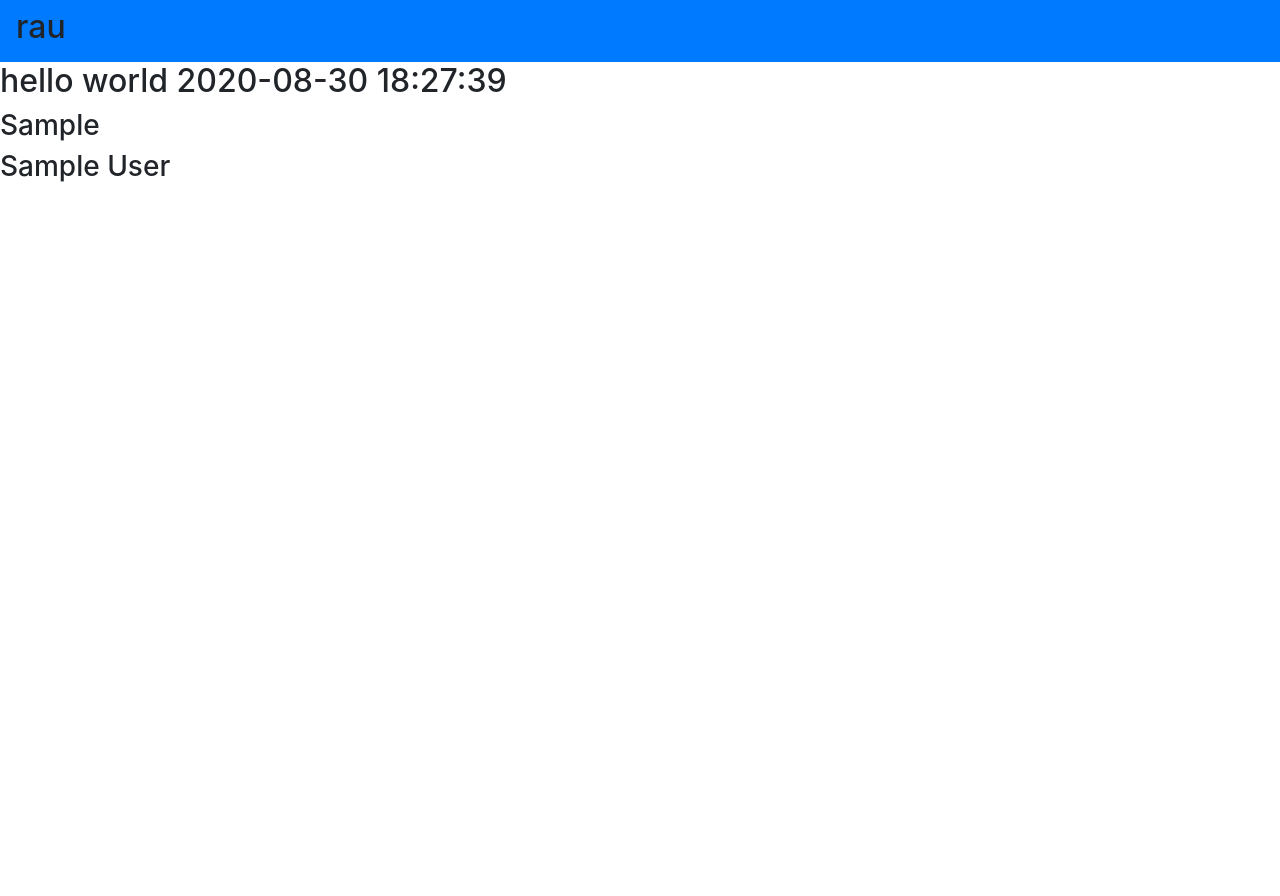
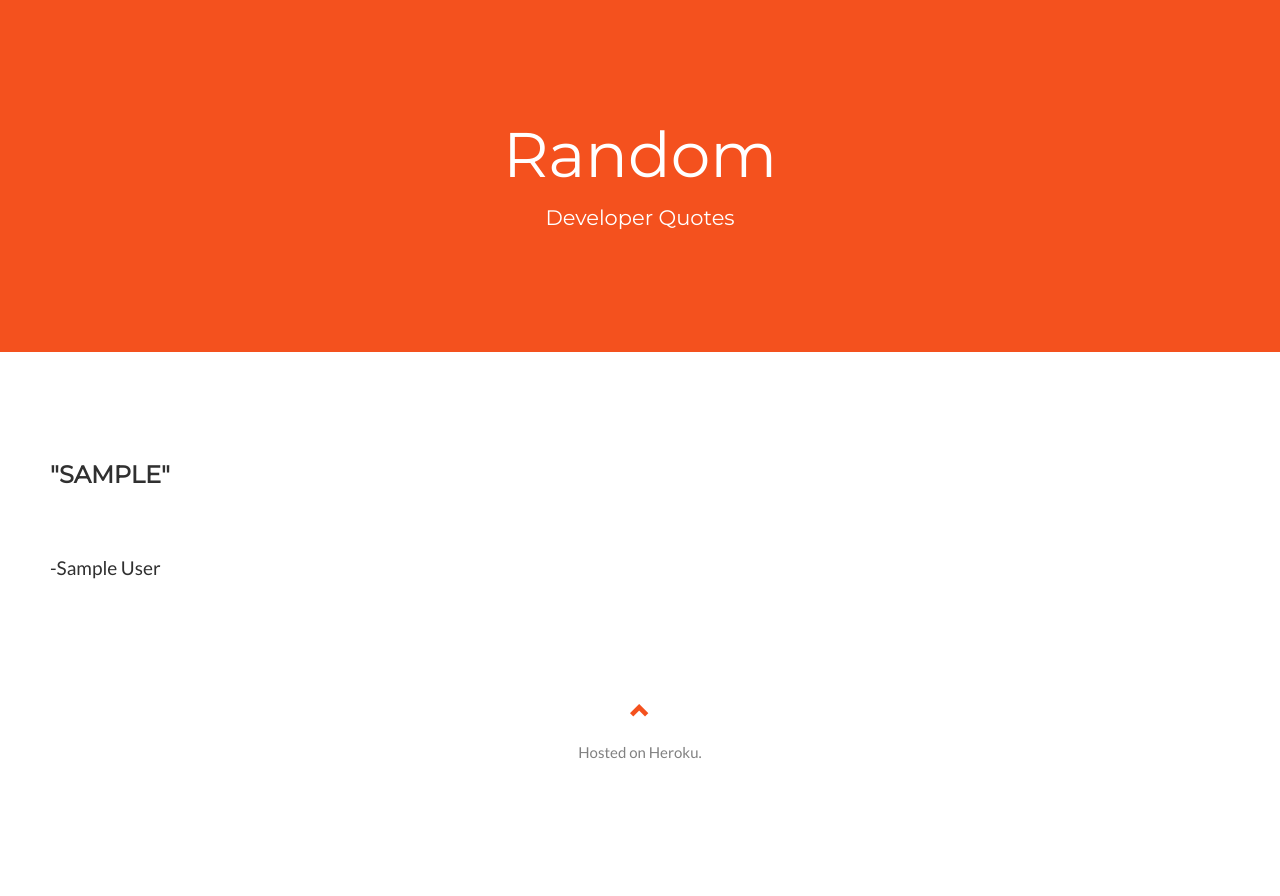
Before and after one commit to hrithwikbharadwaj/BasicFlaskQuoteApp, a Flask app: page / in a window 1280 px wide. Before the commit the page ends 182 px from the top, so only its background shows below. Run offline with Flask 2, Linux system fonts and the light colour scheme; a database or web service that is not in the repository returns one stand-in record (values such as "Sample title"); data that the repository does not hold is empty; some libraries are stand-ins or nearby versions.

Commit message:
W3 theme

```diff
--- a/app.py
+++ b/app.py
@@ -3,6 +3,7 @@ import datetime
 from flask_compress import Compress
 from flask_sslify import SSLify
 import requests
+import time
 
 
 
@@ -27,6 +28,11 @@ def date():
     url = 'https://programming-quotes-api.herokuapp.com/quotes/random'
     r = requests.get(url).json()
 
+        # time.sleep(20)
+
+
+
+
     return render_template('/index.html',date=dateTime,quote=r)
 
 if __name__ == "__main__":
--- a/templates/index.html
+++ b/templates/index.html
@@ -1,22 +1,266 @@
 <!DOCTYPE html>
 <html lang="en">
 <head>
-    <meta charset="UTF-8">
-    <meta name="viewport" content="width=device-width, initial-scale=1.0">
-    <title>Document</title>
+  <!-- Theme Made By www.w3schools.com -->
+  <title>Developer Quotes</title>
+  <meta charset="utf-8">
+
+  <meta name="viewport" content="width=device-width, initial-scale=1">
+  <link rel="stylesheet" href="https://maxcdn.bootstrapcdn.com/bootstrap/3.4.1/css/bootstrap.min.css">
+  <link href="https://fonts.googleapis.com/css?family=Montserrat" rel="stylesheet" type="text/css">
+  <link href="https://fonts.googleapis.com/css?family=Lato" rel="stylesheet" type="text/css">
+  <script src="https://ajax.googleapis.com/ajax/libs/jquery/3.5.1/jquery.min.js"></script>
+  <script src="https://maxcdn.bootstrapcdn.com/bootstrap/3.4.1/js/bootstrap.min.js"></script>
+  <style>
+  body {
+    font: 400 15px Lato, sans-serif;
+    line-height: 1.8;
+    color: #818181;
+  }
+  h2 {
+    font-size: 24px;
+    text-transform: uppercase;
+    color: #303030;
+    font-weight: 600;
+    margin-bottom: 30px;
+  }
+  h4 {
+    font-size: 19px;
+    line-height: 1.375em;
+    color: #303030;
+    font-weight: 400;
+    margin-bottom: 30px;
+  }
+  .jumbotron {
+    background-color: #f4511e;
+    color: #fff;
+    padding: 100px 25px;
+    font-family: Montserrat, sans-serif;
+  }
+  .container-fluid {
+    padding: 60px 50px;
+  }
+  .bg-grey {
+    background-color: #f6f6f6;
+  }
+  .logo-small {
+    color: #f4511e;
+    font-size: 50px;
+  }
+  .logo {
+    color: #f4511e;
+    font-size: 200px;
+  }
+  .thumbnail {
+    padding: 0 0 15px 0;
+    border: none;
+    border-radius: 0;
+  }
+  .thumbnail img {
+    width: 100%;
+    height: 100%;
+    margin-bottom: 10px;
+  }
+  .carousel-control.right, .carousel-control.left {
+    background-image: none;
+    color: #f4511e;
+  }
+  .carousel-indicators li {
+    border-color: #f4511e;
+  }
+  .carousel-indicators li.active {
+    background-color: #f4511e;
+  }
+  .item h4 {
+    font-size: 19px;
+    line-height: 1.375em;
+    font-weight: 400;
+    font-style: italic;
+    margin: 70px 0;
+  }
+  .item span {
+    font-style: normal;
+  }
+  .panel {
+    border: 1px solid #f4511e;
+    border-radius:0 !important;
+    transition: box-shadow 0.5s;
+  }
+  .panel:hover {
+    box-shadow: 5px 0px 40px rgba(0,0,0, .2);
+  }
+  .panel-footer .btn:hover {
+    border: 1px solid #f4511e;
+    background-color: #fff !important;
+    color: #f4511e;
+  }
+  .panel-heading {
+    color: #fff !important;
+    background-color: #f4511e !important;
+    padding: 25px;
+    border-bottom: 1px solid transparent;
+    border-top-left-radius: 0px;
+    border-top-right-radius: 0px;
+    border-bottom-left-radius: 0px;
+    border-bottom-right-radius: 0px;
+  }
+  .panel-footer {
+    background-color: white !important;
+  }
+  .panel-footer h3 {
+    font-size: 32px;
+  }
+  .panel-footer h4 {
+    color: #aaa;
+    font-size: 14px;
+  }
+  .panel-footer .btn {
+    margin: 15px 0;
+    background-color: #f4511e;
+    color: #fff;
+  }
+  .navbar {
+    margin-bottom: 0;
+    background-color: #f4511e;
+    z-index: 9999;
+    border: 0;
+    font-size: 12px !important;
+    line-height: 1.42857143 !important;
+    letter-spacing: 4px;
+    border-radius: 0;
+    font-family: Montserrat, sans-serif;
+  }
+  .navbar li a, .navbar .navbar-brand {
+    color: #fff !important;
+  }
+  .navbar-nav li a:hover, .navbar-nav li.active a {
+    color: #f4511e !important;
+    background-color: #fff !important;
+  }
+  .navbar-default .navbar-toggle {
+    border-color: transparent;
+    color: #fff !important;
+  }
+  footer .glyphicon {
+    font-size: 20px;
+    margin-bottom: 20px;
+    color: #f4511e;
+  }
+  .slideanim {visibility:hidden;}
+  .slide {
+    animation-name: slide;
+    -webkit-animation-name: slide;
+    animation-duration: 1s;
+    -webkit-animation-duration: 1s;
+    visibility: visible;
+  }
+  @keyframes slide {
+    0% {
+      opacity: 0;
+      transform: translateY(70%);
+    }
+    100% {
+      opacity: 1;
+      transform: translateY(0%);
+    }
+  }
+  @-webkit-keyframes slide {
+    0% {
+      opacity: 0;
+      -webkit-transform: translateY(70%);
+    }
+    100% {
+      opacity: 1;
+      -webkit-transform: translateY(0%);
+    }
+  }
+  @media screen and (max-width: 768px) {
+    .col-sm-4 {
+      text-align: center;
+      margin: 25px 0;
+    }
+    .btn-lg {
+      width: 100%;
+      margin-bottom: 35px;
+    }
+  }
+  @media screen and (max-width: 480px) {
+    .logo {
+      font-size: 150px;
+    }
+  }
+  </style>
 </head>
-<body>
-    <link rel="stylesheet" href="https://stackpath.bootstrapcdn.com/bootstrap/4.1.3/css/bootstrap.min.css" integrity="sha384-MCw98/SFnGE8fJT3GXwEOngsV7Zt27NXFoaoApmYm81iuXoPkFOJwJ8ERdknLPMO" crossorigin="anonymous">
-    <script src="https://code.jquery.com/jquery-3.3.1.slim.min.js" integrity="sha384-q8i/X+965DzO0rT7abK41JStQIAqVgRVzpbzo5smXKp4YfRvH+8abtTE1Pi6jizo" crossorigin="anonymous"></script>
-    <script src="https://cdnjs.cloudflare.com/ajax/libs/popper.js/1.14.3/umd/popper.min.js" integrity="sha384-ZMP7rVo3mIykV+2+9J3UJ46jBk0WLaUAdn689aCwoqbBJiSnjAK/l8WvCWPIPm49" crossorigin="anonymous"></script>
-    <script src="https://stackpath.bootstrapcdn.com/bootstrap/4.1.3/js/bootstrap.min.js" integrity="sha384-ChfqqxuZUCnJSK3+MXmPNIyE6ZbWh2IMqE241rYiqJxyMiZ6OW/JmZQ5stwEULTy" crossorigin="anonymous"></script>
-    <nav class="navbar navbar-dark bg-primary">
-        <!-- Navbar content -->
-        <h2> rau</h2>
-      </nav>
-    <h2>hello world {{date}}</h2>
-    <h3>{{quote['en']}}</h3>
-    <h3>{{quote['author']}}</h3>
+<body id="myPage" data-spy="scroll" data-target=".navbar" data-offset="60">
+
+<nav class="navbar navbar-default navbar-fixed-top">
+  <div class="container">
+
+    <div class="collapse navbar-collapse" id="myNavbar">
+
+    </div>
+  </div>
+</nav>
+
+<div class="jumbotron text-center">
+  <h1>Random</h1>
+  <p>Developer Quotes</p>
+
+</div>
+
+<!-- Container (About Section) -->
+<div id="about" class="container-fluid">
+  <div class="row">
+    <div class="col-sm-8">
+      <h2 style="font-family: montserrat;">"{{quote['en']}}"</h2><br>
+      <h4>-{{quote['author']}}</h4><br>
+
+    </div>
+
+</div>
+<footer class="container-fluid text-center">
+    <a href="https://blog.hrithwik.me/" title="To Top">
+      <span class="glyphicon glyphicon-chevron-up"></span>
+    </a>
+    <p>Hosted on Heroku.</p>
+  </footer>
+
+<script>
+$(document).ready(function(){
+  // Add smooth scrolling to all links in navbar + footer link
+  $(".navbar a, footer a[href='#myPage']").on('click', function(event) {
+    // Make sure this.hash has a value before overriding default behavior
+    if (this.hash !== "") {
+      // Prevent default anchor click behavior
+      event.preventDefault();
+
+      // Store hash
+      var hash = this.hash;
+
+      // Using jQuery's animate() method to add smooth page scroll
+      // The optional number (900) specifies the number of milliseconds it takes to scroll to the specified area
+      $('html, body').animate({
+        scrollTop: $(hash).offset().top
+      }, 900, function(){
+
+        // Add hash (#) to URL when done scrolling (default click behavior)
+        window.location.hash = hash;
+      });
+    } // End if
+  });
+
+  $(window).scroll(function() {
+    $(".slideanim").each(function(){
+      var pos = $(this).offset().top;
+
+      var winTop = $(window).scrollTop();
+        if (pos < winTop + 600) {
+          $(this).addClass("slide");
+        }
+    });
+  });
+})
+</script>
 
 </body>
 </html>
```
